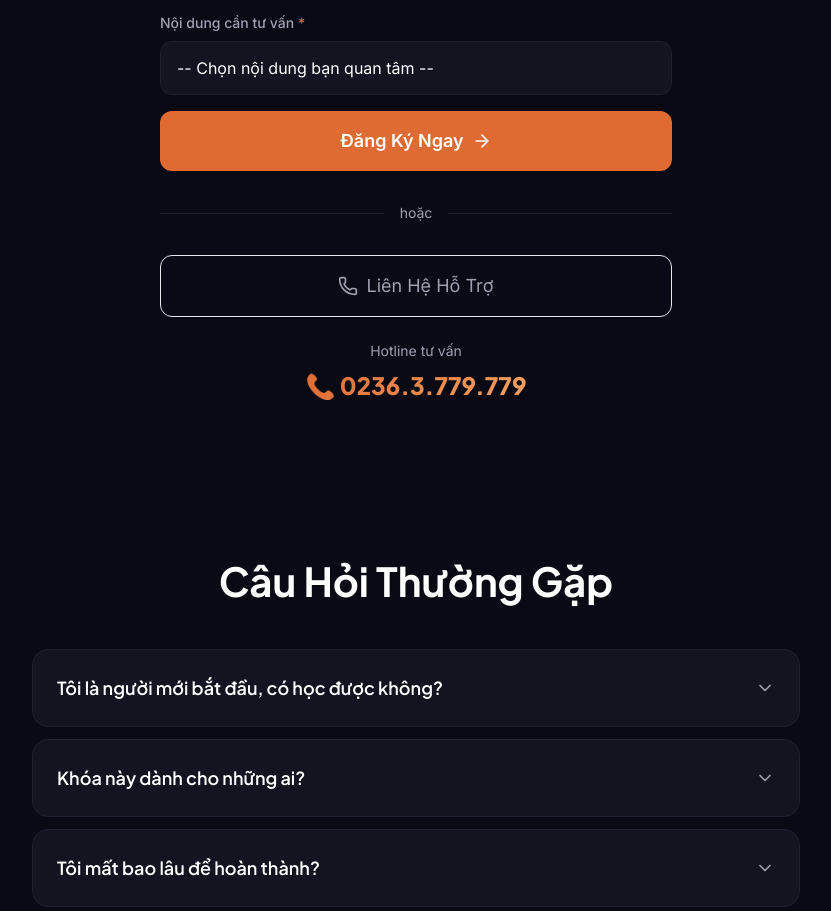
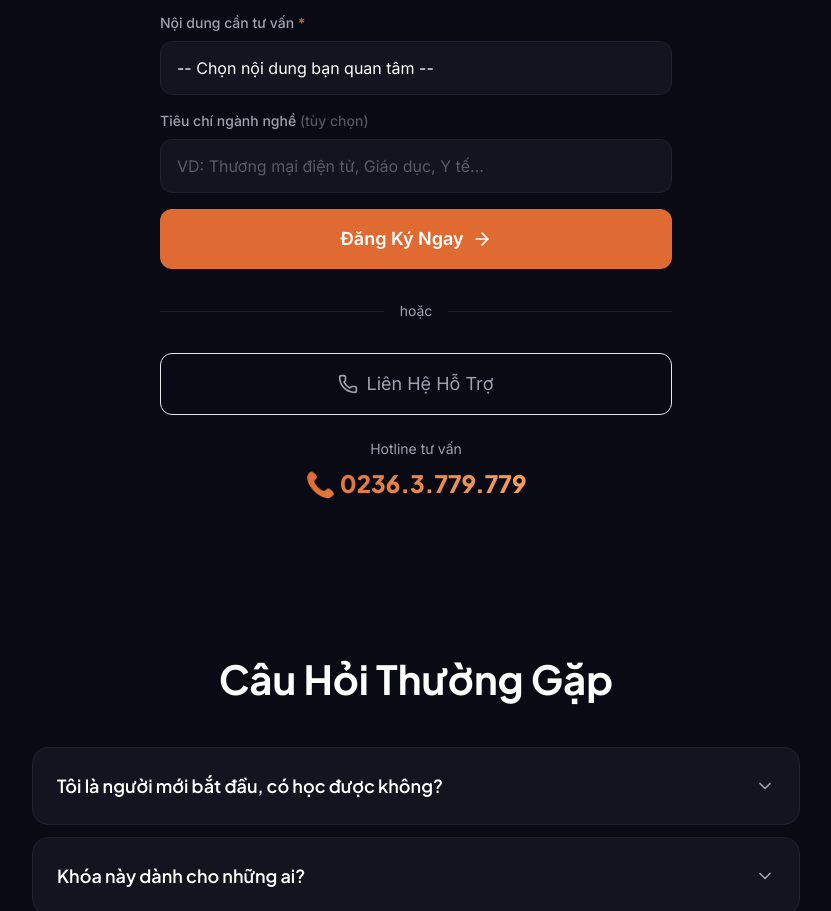
Before and after one commit to letotti92-web/claude-code-landing-page-05.2026-khoa-hoc, a plain HTML site: page index.html in a window 1280 px wide. Shown: the part 5949-6860 px from the top of the page, without its empty margins (224-1055 px from the left). Drawn offline with nearby package versions, Linux system fonts and the light colour scheme.

Commit message:
có cập nhật tiêu chí ngành nghề

```diff
--- a/index.html
+++ b/index.html
@@ -765,6 +765,18 @@
               <p id="topic-error" class="text-red-400 text-sm mt-1 hidden" role="alert"></p>
             </div>
 
+            <div>
+              <label for="industry" class="block text-sm font-medium text-text-muted mb-2">Tiêu chí ngành nghề <span class="text-text-muted/50">(tùy chọn)</span></label>
+              <input
+                type="text"
+                id="industry"
+                name="industry"
+                placeholder="VD: Thương mại điện tử, Giáo dục, Y tế..."
+                class="w-full px-4 py-3.5 rounded-xl text-white placeholder-text-muted/50 outline-none transition-all duration-200"
+                style="background: #13141F; border: 1px solid #1F2030;"
+              >
+            </div>
+
             <button
               type="submit"
               class="w-full bg-primary hover:bg-primary-hover text-white font-bold text-lg py-4 rounded-xl btn-primary flex items-center justify-center gap-2 mt-2"
```
